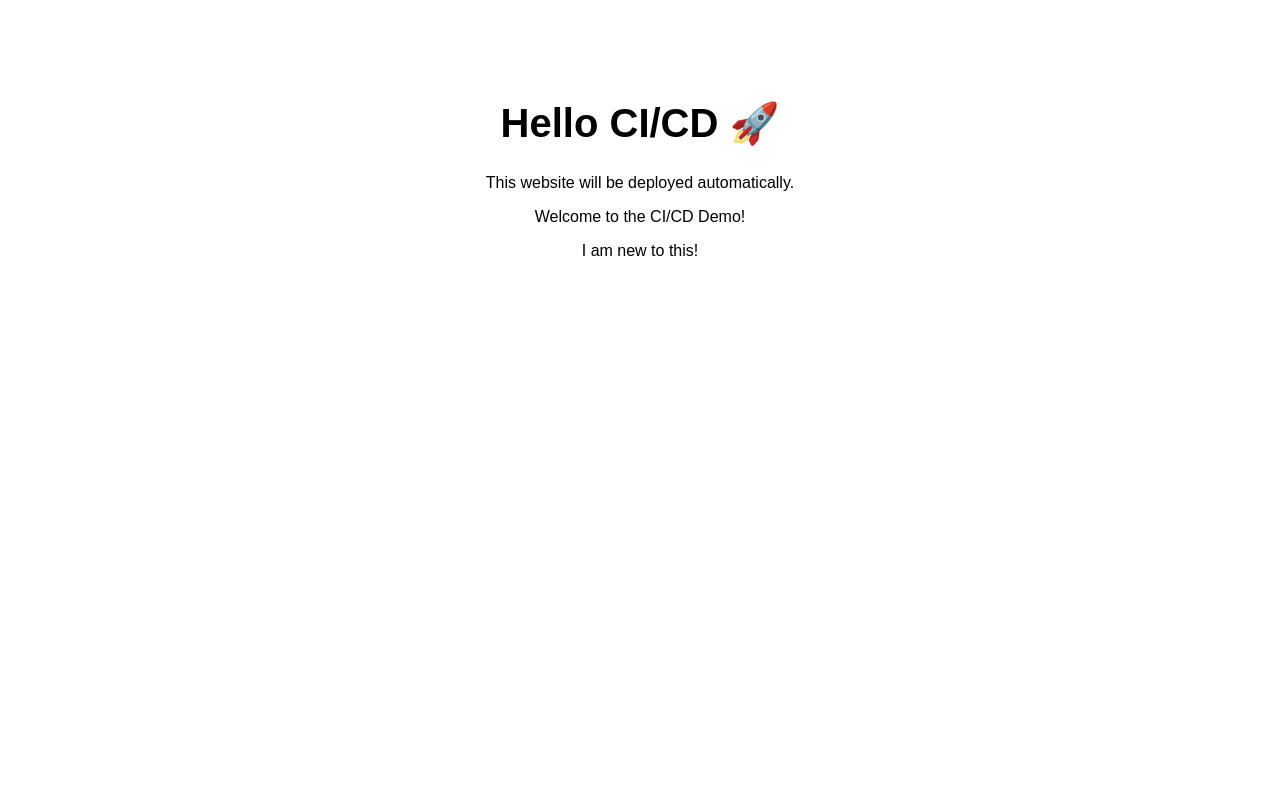
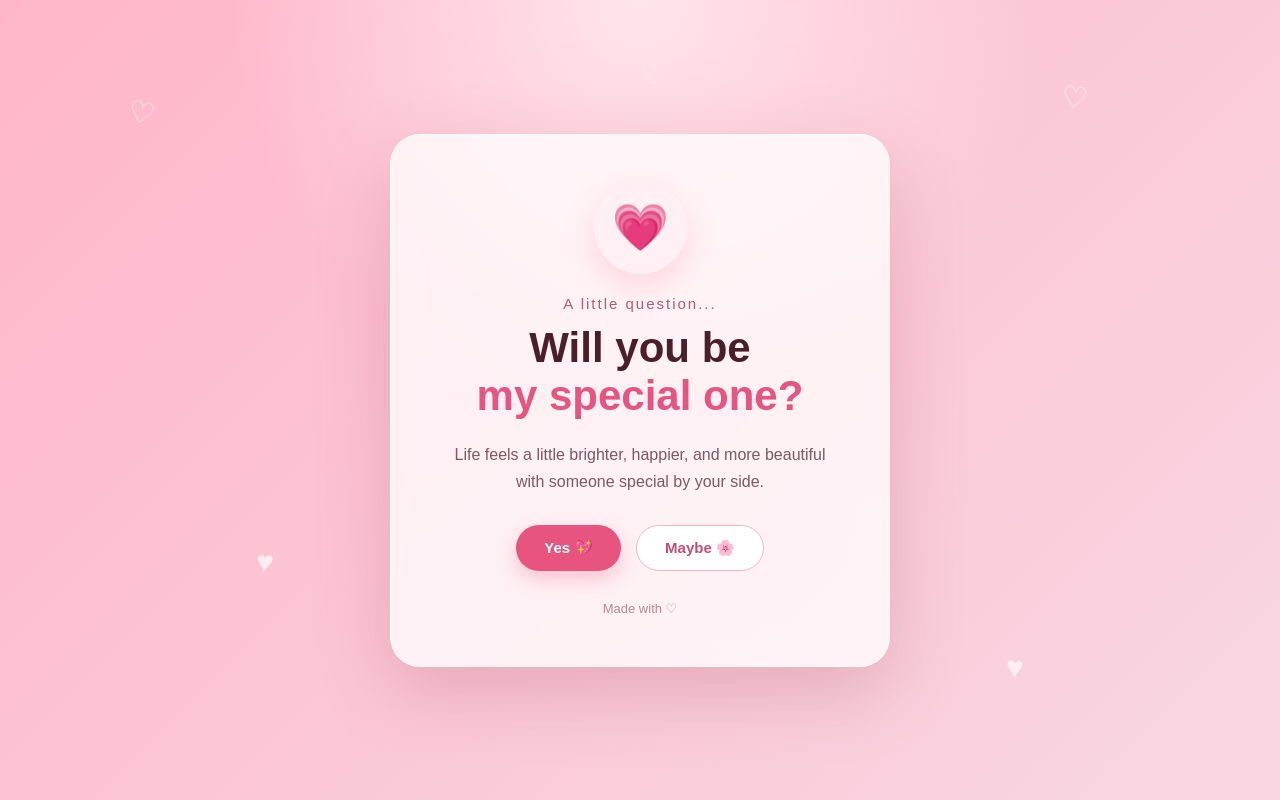
Before and after one commit to prakashrajsevugan/CI-CD, a website: page index.html in a window 1280 px wide. Drawn offline with Linux system fonts and the light colour scheme.

Commit message:
love card

```diff
--- a/index.html
+++ b/index.html
@@ -1,15 +1,46 @@
 <!DOCTYPE html>
 <html lang="en">
 <head>
-    <meta charset="UTF-8">
-    <meta name="viewport" content="width=device-width, initial-scale=1.0">
-    <title>CI/CD Demo</title>
-    <link rel="stylesheet" href="style.css">
+  <meta charset="UTF-8">
+  <meta name="viewport" content="width=device-width, initial-scale=1.0">
+  <title>A Special Question 💖</title>
+  <link rel="stylesheet" href="style.css">
 </head>
+
 <body>
-    <h1>Hello CI/CD 🚀</h1>
-    <p>This website will be deployed automatically.</p>
-    <p>Welcome to the CI/CD Demo!</p>
-    <p>I am new to this!</p>
+
+  <div class="hearts">
+    <span>♡</span>
+    <span>♥</span>
+    <span>♡</span>
+    <span>♥</span>
+    <span>♡</span>
+  </div>
+
+  <main class="card">
+
+    <div class="heart">💗</div>
+
+    <p class="small-text">A little question...</p>
+
+    <h1>
+      Will you be<br>
+      <span>my special one?</span>
+    </h1>
+
+    <p class="message">
+      Life feels a little brighter, happier, and more beautiful
+      with someone special by your side.
+    </p>
+
+    <div class="buttons">
+      <button class="yes-btn">Yes 💖</button>
+      <button class="maybe-btn">Maybe 🌸</button>
+    </div>
+
+    <p class="footer">Made with ♡</p>
+
+  </main>
+
 </body>
 </html>
--- a/style.css
+++ b/style.css
@@ -1,9 +1,280 @@
+* {
+  margin: 0;
+  padding: 0;
+  box-sizing: border-box;
+}
+
 body {
-    font-family: Arial, sans-serif;
-    text-align: center;
-    margin-top: 100px;
+  min-height: 100vh;
+  display: flex;
+  justify-content: center;
+  align-items: center;
+
+  font-family: Arial, sans-serif;
+
+  background:
+    radial-gradient(circle at top, #ffe4ec, transparent 40%),
+    linear-gradient(135deg, #ffb6c8, #f8d7e3);
+
+  overflow: hidden;
+}
+
+/* Card */
+
+.card {
+  width: 90%;
+  max-width: 500px;
+
+  padding: 50px 35px;
+
+  text-align: center;
+
+  background: rgba(255, 255, 255, 0.75);
+
+  border: 1px solid rgba(255, 255, 255, 0.8);
+
+  border-radius: 30px;
+
+  box-shadow:
+    0 25px 70px rgba(170, 70, 100, 0.25);
+
+  backdrop-filter: blur(15px);
+
+  position: relative;
+  z-index: 2;
+
+  animation: appear 1s ease;
+}
+
+/* Main Heart */
+
+.heart {
+  width: 85px;
+  height: 85px;
+
+  margin: 0 auto 25px;
+
+  display: flex;
+  justify-content: center;
+  align-items: center;
+
+  font-size: 42px;
+
+  background: #fff0f5;
+
+  border-radius: 50%;
+
+  box-shadow: 0 10px 30px rgba(255, 80, 120, 0.2);
+
+  animation: heartbeat 1.5s infinite;
+}
+
+/* Text */
+
+.small-text {
+  color: #b45b76;
+  font-size: 15px;
+  margin-bottom: 12px;
+  letter-spacing: 2px;
 }
 
 h1 {
-    font-size: 40px;
+  color: #4a1f2b;
+
+  font-size: 42px;
+
+  line-height: 1.15;
+
+  margin-bottom: 20px;
 }
+
+h1 span {
+  color: #e75480;
+}
+
+.message {
+  max-width: 390px;
+
+  margin: auto;
+
+  color: #7d5964;
+
+  font-size: 16px;
+
+  line-height: 1.7;
+}
+
+/* Buttons */
+
+.buttons {
+  margin-top: 30px;
+
+  display: flex;
+  justify-content: center;
+
+  gap: 15px;
+}
+
+button {
+  border: none;
+
+  padding: 13px 28px;
+
+  border-radius: 50px;
+
+  font-size: 15px;
+
+  font-weight: bold;
+
+  cursor: pointer;
+
+  transition: 0.3s;
+}
+
+.yes-btn {
+  color: white;
+  background: #e75480;
+
+  box-shadow: 0 8px 20px rgba(231, 84, 128, 0.3);
+}
+
+.yes-btn:hover {
+  transform: translateY(-4px) scale(1.05);
+  box-shadow: 0 12px 30px rgba(231, 84, 128, 0.4);
+}
+
+.maybe-btn {
+  color: #c64f70;
+
+  background: white;
+
+  border: 1px solid #f0b5c5;
+}
+
+.maybe-btn:hover {
+  transform: translateY(-4px);
+  background: #fff5f8;
+}
+
+/* Footer */
+
+.footer {
+  margin-top: 30px;
+
+  color: #b88997;
+
+  font-size: 13px;
+}
+
+/* Floating Hearts */
+
+.hearts span {
+  position: absolute;
+
+  color: rgba(255, 255, 255, 0.7);
+
+  font-size: 30px;
+
+  animation: float 8s infinite ease-in-out;
+}
+
+.hearts span:nth-child(1) {
+  left: 10%;
+  top: 20%;
+}
+
+.hearts span:nth-child(2) {
+  left: 20%;
+  top: 70%;
+  animation-delay: 2s;
+}
+
+.hearts span:nth-child(3) {
+  right: 15%;
+  top: 15%;
+  animation-delay: 1s;
+}
+
+.hearts span:nth-child(4) {
+  right: 20%;
+  bottom: 15%;
+  animation-delay: 3s;
+}
+
+.hearts span:nth-child(5) {
+  left: 50%;
+  top: 5%;
+  animation-delay: 4s;
+}
+
+/* Animations */
+
+@keyframes heartbeat {
+
+  0%,
+  100% {
+    transform: scale(1);
+  }
+
+  50% {
+    transform: scale(1.1);
+  }
+}
+
+@keyframes float {
+
+  0% {
+    transform: translateY(20px) rotate(0deg);
+    opacity: 0;
+  }
+
+  30% {
+    opacity: 1;
+  }
+
+  70% {
+    opacity: 1;
+  }
+
+  100% {
+    transform: translateY(-100px) rotate(20deg);
+    opacity: 0;
+  }
+}
+
+@keyframes appear {
+  from {
+    opacity: 0;
+    transform: translateY(30px) scale(0.95);
+  }
+
+  to {
+    opacity: 1;
+    transform: translateY(0) scale(1);
+  }
+}
+
+/* Mobile */
+
+@media (max-width: 500px) {
+
+  .card {
+    padding: 40px 25px;
+  }
+
+  h1 {
+    font-size: 34px;
+  }
+
+  .message {
+    font-size: 15px;
+  }
+
+  .buttons {
+    flex-direction: column;
+  }
+
+  button {
+    width: 100%;
+  }
+}
```
